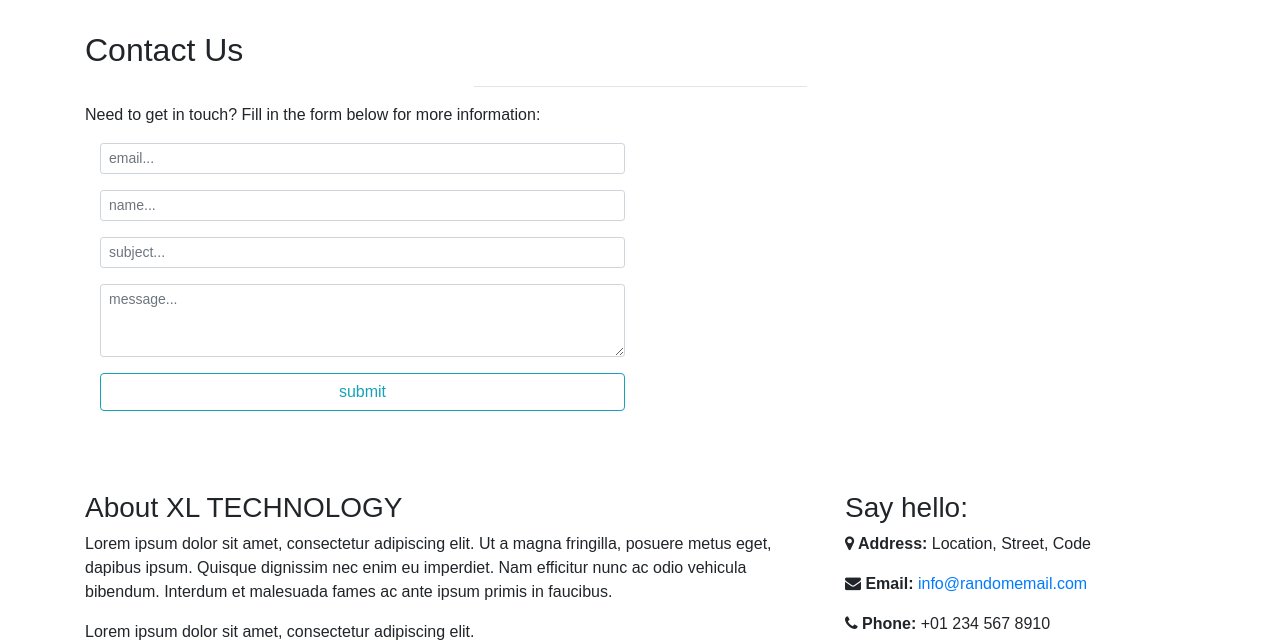
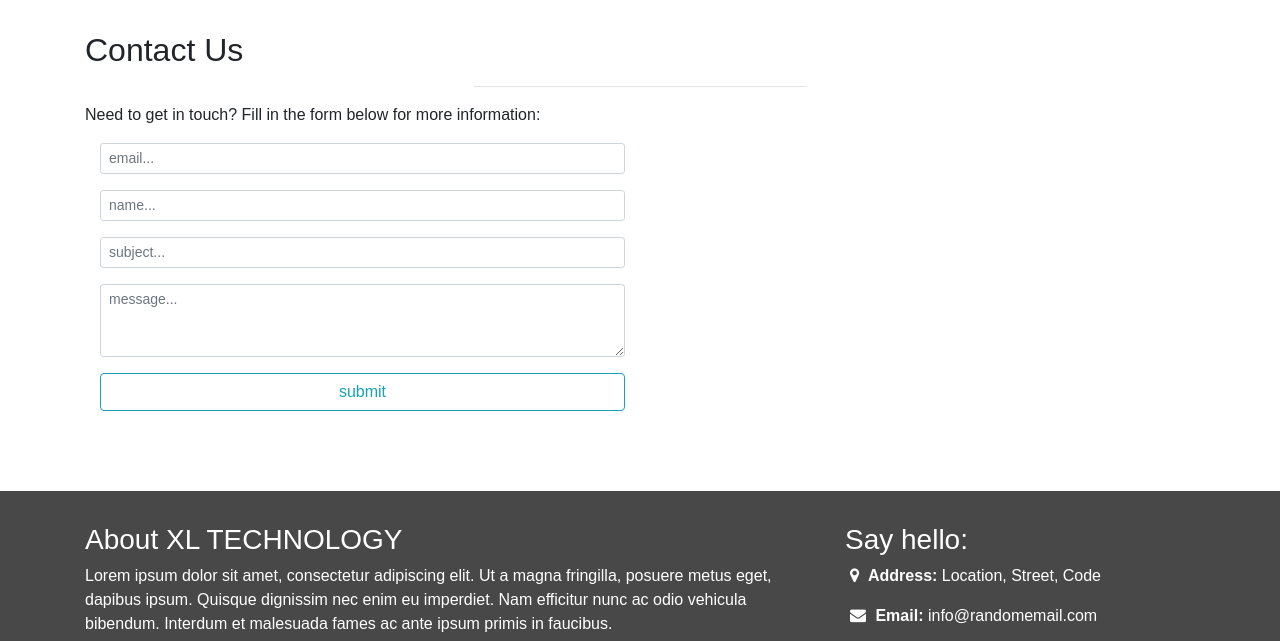
Before and after one commit to simotae14/XLTaeEletronics, a plain HTML site: page index.html in a window 1280 px wide. Shown: the part 4403-5044 px from the top of the page. Drawn offline with nearby package versions, Linux system fonts and the light colour scheme.

Commit message:
Styling our footer section
stile css al footer

```diff
--- a/css/styles.css
+++ b/css/styles.css
@@ -17,6 +17,7 @@ body {
   #who hr { margin: 8% auto; }
   #who { text-align: center; }
   #who img { margin-top: 15%; }
+  #footer { text-align: center; }
 }
 
 /* NAVBAR */
@@ -179,3 +180,19 @@ body {
 
 /* CONTACT */
 #contact { padding: 5rem 0; }
+
+/* FOOTER */
+#footer {
+  padding: 2rem 0;
+  background-color: #484848;
+  color: white;
+}
+
+#footer a {
+  color: white;
+  transition: all 0.3s ease-in-out;
+}
+
+#footer a:hover { color: #be2835; }
+
+#footer .fa { padding: 0 5px; }
```
